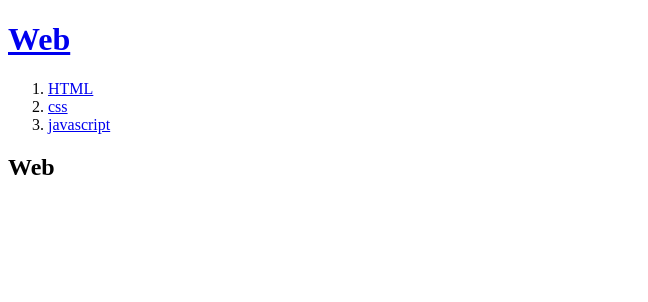
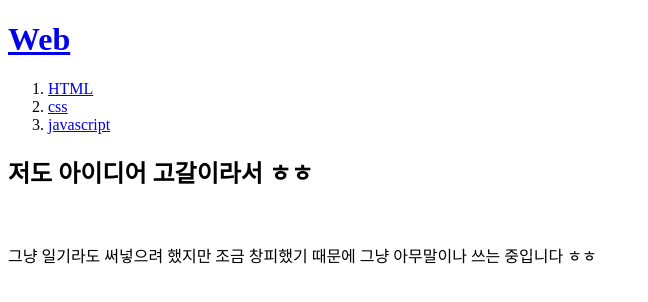
Before and after one commit to Yeltattoo/web, a plain HTML site: page index.html in a window 1280 px wide. Shown: the whole page, without its empty margins (0-648 px from the left). Drawn offline with Linux system fonts and the light colour scheme.

Commit message:
Add files via upload

```diff
--- a/index.html
+++ b/index.html
@@ -9,8 +9,10 @@
     <li><a href="2.html">css</a></li>
     <li><a href="3.html">javascript</a></li>
   </ol>
-  <h2>Web</h2>
+  <h2>저도 아이디어 고갈이라서 ㅎㅎ</h2>
+  <br>
   <p>
+    그냥  일기라도 써넣으려 했지만 조금 창피했기 때문에 그냥 아무말이나 쓰는 중입니다 ㅎㅎ
   </p>
   <p>
   </p>
```
